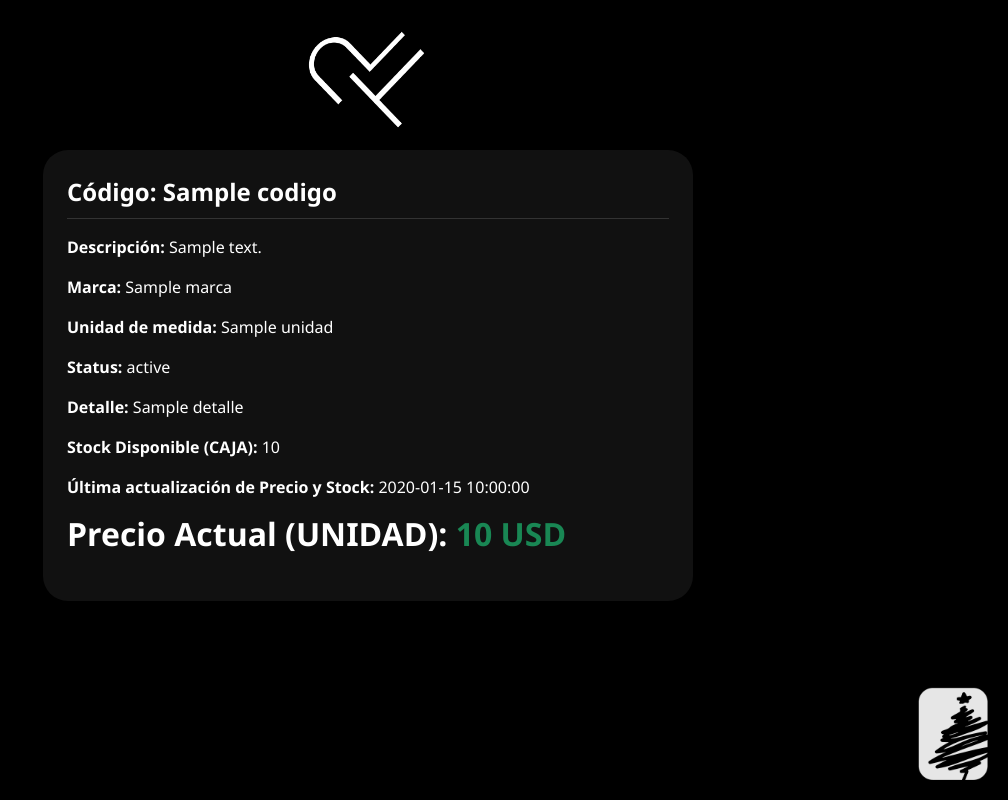
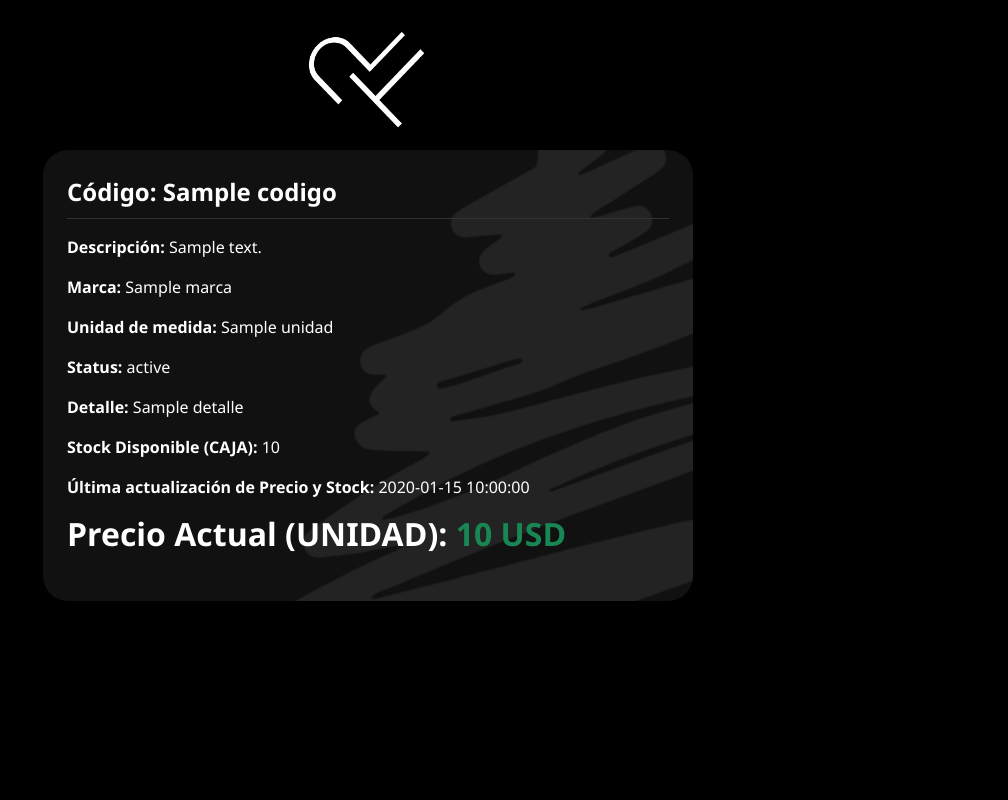
Before and after one commit to Rouchard/tumpar-etiquetas, a Flask app: template templates/producto.html in a window 1280 px wide. Shown: the whole page, without its empty margins (272-1280 px from the left). Run offline with Flask 3, Linux system fonts and the light colour scheme; the template is opened without the code that fills it: most values are stand-ins (such as "Sample title", 1, 10 or a date in 2020); parts of the project's set-up code (start-up, migrations or seed data) failed here and were passed over.

Commit message:
Promo navidad on stock 10/12

```diff
--- a/templates/producto.html
+++ b/templates/producto.html
@@ -15,6 +15,22 @@
             background-color: #111;
             border: none;
             border-radius: 25px;
+            position: relative; /* Necesario para el pseudo-elemento */
+            overflow: hidden;   /* Evita que la imagen se salga del borde redondeado */
+        }
+        .card::before {
+            content: "";
+            position: absolute;
+            inset: 0;
+            background: url('/static/arbol_solo_tumpar.png') no-repeat center;
+            background-size: 130%; /* Ajusta el tamaño del árbol */
+            opacity: 0.09; /* Suave, tipo marca de agua */
+            animation: treeGlow 4s ease-in-out infinite;
+            z-index: 0; /* Va detrás del contenido */
+        }
+        .card * {
+            position: relative;
+            z-index: 1;
         }
         .logo {
             max-height: 150px;
@@ -46,22 +62,12 @@
     from { box-shadow: 0 0 10px rgba(255,179,179,0.4); }
     to   { box-shadow: 0 0 25px rgba(255,255,255,0.9); }
 }
-
-.navidad-logo {
-    position: fixed;
-    bottom: 20px;
-    right: 20px;
-    width: 70px;
-    opacity: 0.9;
-    z-index: 10;
-    pointer-events: none;
+@keyframes treeGlow {
+    0%   { opacity: 0.06; }
+    50%  { opacity: 0.10; }
+    100% { opacity: 0.06; }
 }
-
-.navidad-logo:hover {
-    transform: scale(1.1);
-    opacity: 1;
-}
-    </style>
+ </style>
 </head>
 <body>
     <div class="container py-6">
@@ -119,6 +125,5 @@
             {% endif %}
         </div>
     </div>
-     <img src="/static/arbol_navideño_tumpar.png" alt="Navidad Tumpar" class="navidad-logo">
 </body>
 </html>
```
Also changed, not shown: static/arbol_solo_tumpar.png (added), 1 other file.
